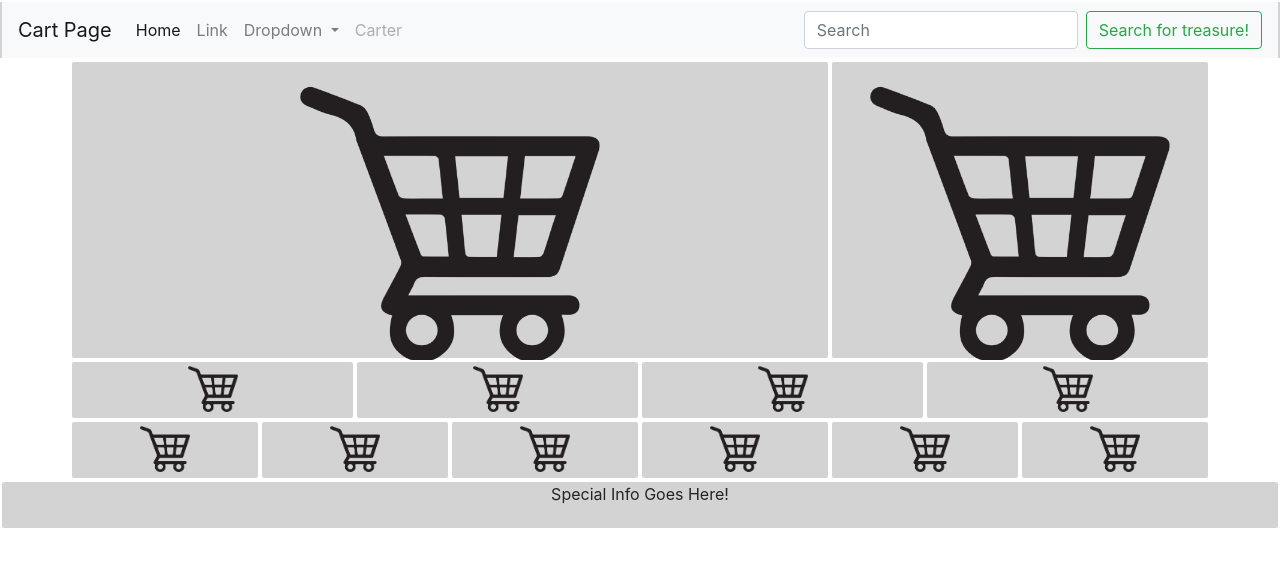
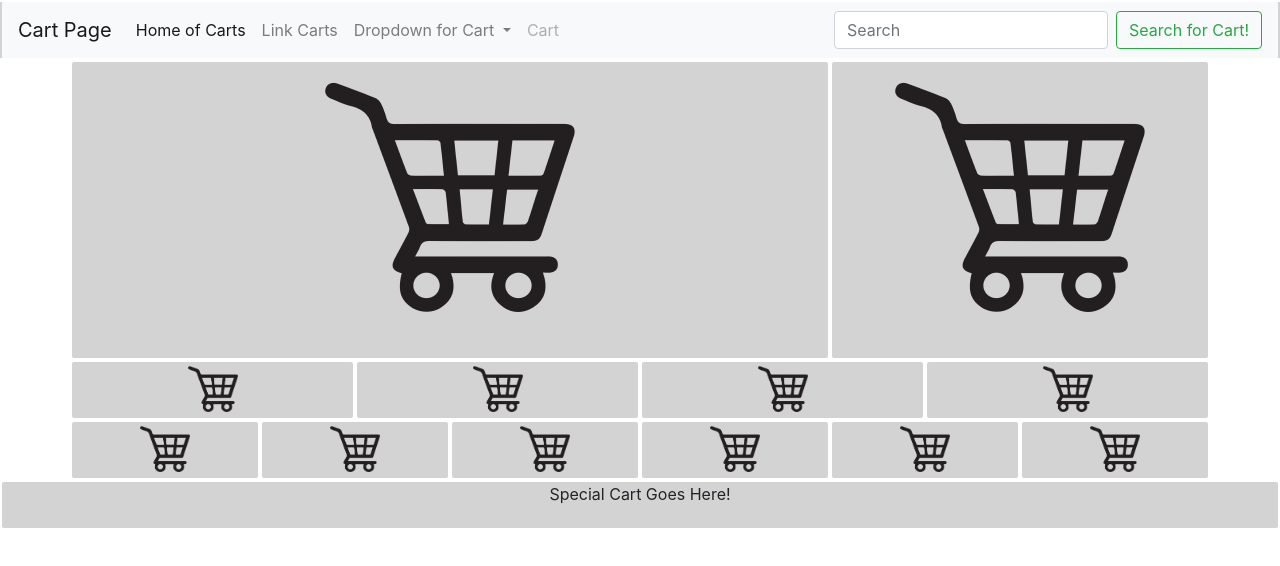
Before and after one commit to RawFishDish/TrabalhoBootstrap, a plain HTML site: page Estrutura2.html in a window 1280 px wide. Drawn offline with nearby package versions, Linux system fonts and the light colour scheme.

Commit message:
Add files via upload

```diff
--- a/Estrutura2.html
+++ b/Estrutura2.html
@@ -38,29 +38,29 @@
       <div class="collapse navbar-collapse" id="navbarSupportedContent">
         <ul class="navbar-nav mr-auto">
           <li class="nav-item active">
-            <a class="nav-link" href="#">Home <span class="sr-only">(current)</span></a>
+            <a class="nav-link" href="#">Home of Carts <span class="sr-only">(current)</span></a>
           </li>
           <li class="nav-item">
-            <a class="nav-link" href="#">Link</a>
+            <a class="nav-link" href="#">Link Carts</a>
           </li>
           <li class="nav-item dropdown">
             <a class="nav-link dropdown-toggle" href="#" role="button" data-toggle="dropdown" aria-expanded="false">
-              Dropdown
+              Dropdown for Cart
             </a>
             <div class="dropdown-menu">
-              <a class="dropdown-item" href="#">Action</a>
-              <a class="dropdown-item" href="#">Another action</a>
+              <a class="dropdown-item" href="#">Cart</a>
+              <a class="dropdown-item" href="#">Another Cart</a>
               <div class="dropdown-divider"></div>
-              <a class="dropdown-item" href="#">Something else here</a>
+              <a class="dropdown-item" href="#">Some cart</a>
             </div>
           </li>
           <li class="nav-item">
-            <a class="nav-link disabled">Carter</a>
+            <a class="nav-link disabled">Cart</a>
           </li>
         </ul>
         <form class="form-inline my-2 my-lg-0">
           <input class="form-control mr-sm-2" type="search" placeholder="Search" aria-label="Search">
-          <button class="btn btn-outline-success my-2 my-sm-0" type="submit">Search for treasure!</button>
+          <button class="btn btn-outline-success my-2 my-sm-0" type="submit">Search for Cart!</button>
         </form>
       </div>
     </nav>
@@ -75,8 +75,8 @@
 
     <div class="row">
 
-      <div class="col-md-8 col-grey" style="height: 300px;"><img src="cart.png" style="height: 300px;" alt="..."></div>
-      <div class="col-md-4 col-grey" style="height: 300px;"><img src="cart.png" style="height: 300px;" alt="..."></div>
+      <div class="col-md-8 col-grey" style="height: 300px;"><img src="cart.png" style="height: 250px;" alt="Cart"></div>
+      <div class="col-md-4 col-grey" style="height: 300px;"><img src="cart.png" style="height: 250px;" alt="Cart"></div>
 
     </div>
 
@@ -84,10 +84,10 @@
 
     <div class="row">
 
-      <div class="col-md-3 col-grey" style="height: 60px;"><img src="cart.png" style="height: 50px;" alt="..."></div>
-      <div class="col-md-3 col-grey" style="height: 60px;"><img src="cart.png" style="height: 50px;" alt="..."></div>
-      <div class="col-md-3 col-grey" style="height: 60px;"><img src="cart.png" style="height: 50px;" alt="..."></div>
-      <div class="col-md-3 col-grey" style="height: 60px;"><img src="cart.png" style="height: 50px;" alt="..."></div>
+      <div class="col-md-3 col-grey" style="height: 60px;"><img src="cart.png" style="height: 50px;" alt="Cart"></div>
+      <div class="col-md-3 col-grey" style="height: 60px;"><img src="cart.png" style="height: 50px;" alt="Cart"></div>
+      <div class="col-md-3 col-grey" style="height: 60px;"><img src="cart.png" style="height: 50px;" alt="Cart"></div>
+      <div class="col-md-3 col-grey" style="height: 60px;"><img src="cart.png" style="height: 50px;" alt="Cart"></div>
     </div>
 
 
@@ -95,12 +95,12 @@
 
     <div class="row">
 
-      <div class="col-md-2 col-grey" style="height: 60px;"><img src="cart.png" style="height: 50px;" alt="..."></div>
-      <div class="col-md-2 col-grey" style="height: 60px;"><img src="cart.png" style="height: 50px;" alt="..."></div>
-      <div class="col-md-2 col-grey" style="height: 60px;"><img src="cart.png" style="height: 50px;" alt="..."></div>
-      <div class="col-md-2 col-grey" style="height: 60px;"><img src="cart.png" style="height: 50px;" alt="..."></div>
-      <div class="col-md-2 col-grey" style="height: 60px;"><img src="cart.png" style="height: 50px;" alt="..."></div>
-      <div class="col-md-2 col-grey" style="height: 60px;"><img src="cart.png" style="height: 50px;" alt="..."></div>
+      <div class="col-md-2 col-grey" style="height: 60px;"><img src="cart.png" style="height: 50px;" alt="Cart"></div>
+      <div class="col-md-2 col-grey" style="height: 60px;"><img src="cart.png" style="height: 50px;" alt="Cart"></div>
+      <div class="col-md-2 col-grey" style="height: 60px;"><img src="cart.png" style="height: 50px;" alt="Cart"></div>
+      <div class="col-md-2 col-grey" style="height: 60px;"><img src="cart.png" style="height: 50px;" alt="Cart"></div>
+      <div class="col-md-2 col-grey" style="height: 60px;"><img src="cart.png" style="height: 50px;" alt="Cart"></div>
+      <div class="col-md-2 col-grey" style="height: 60px;"><img src="cart.png" style="height: 50px;" alt="Cart"></div>
 
     </div>
 
@@ -113,7 +113,7 @@
 
       <div class="col-md-12 col-grey" style="height: 50px;">
 
-        Special Info Goes Here!
+        Special Cart Goes Here!
 
       </div>
 
```
Also changed, not shown: Estrutura1.html (+16 -8 lines), dog big 2.jpg (added), dog small 2.jpg (added), 4 other files.
